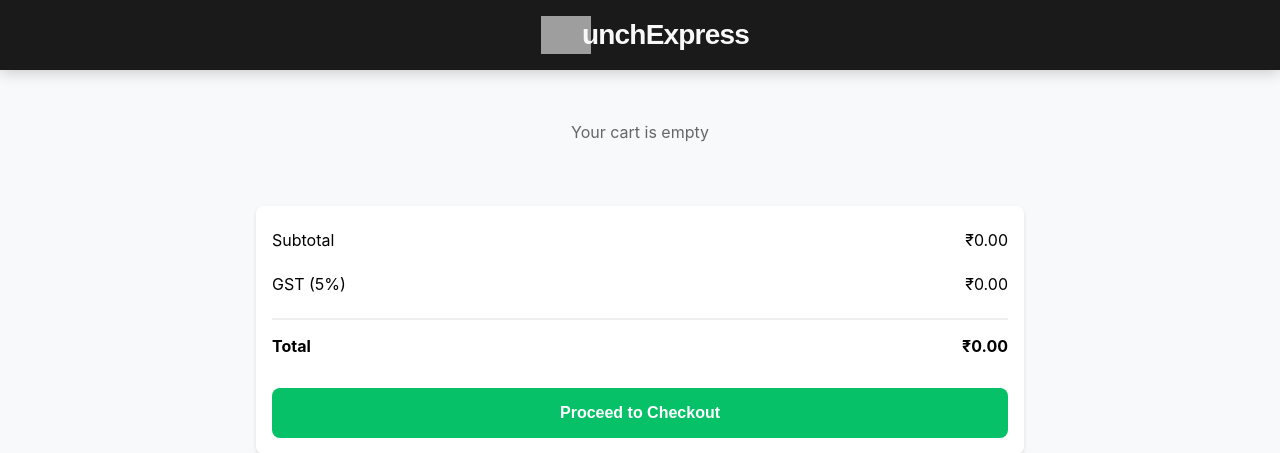
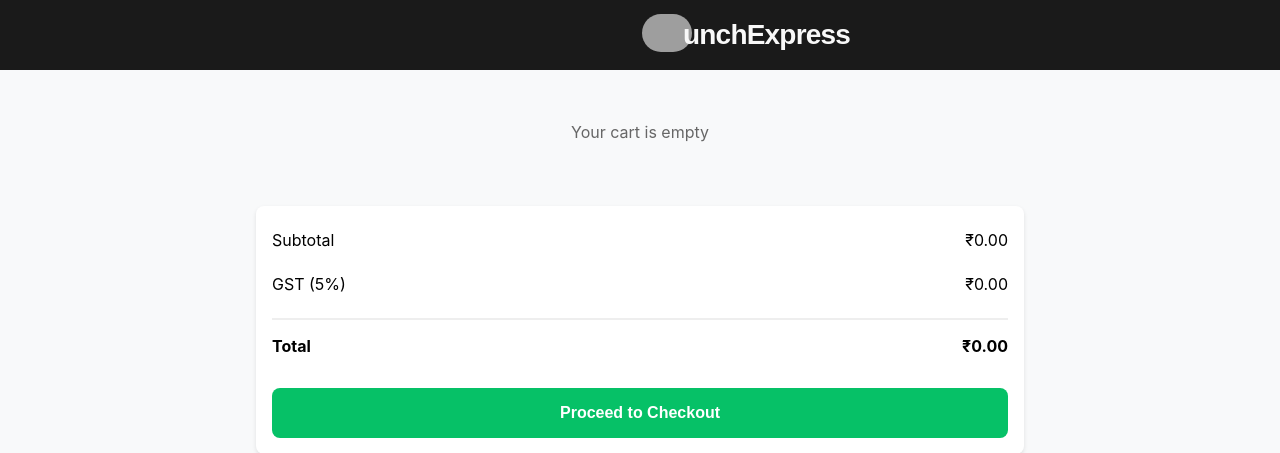
Before and after one commit to Iishita1/Munch-Express, a Flask app: page /cart/ in a window 1280 px wide. Shown: the top 453 px of the page. Run offline with Flask 2, Linux system fonts and the light colour scheme; a user stored in the database is signed in; some libraries are stand-ins or nearby versions; grey boxes are pictures that could not be loaded.

Commit message:
cart header

```diff
--- a/Templates/cart.html
+++ b/Templates/cart.html
@@ -4,6 +4,7 @@
     <meta charset="UTF-8">
     <meta name="viewport" content="width=device-width, initial-scale=1.0">
     <title>Cart - MunchExpress</title>
+    <link rel="stylesheet" href="../static/css/menu.css">
     <link rel="stylesheet" href="https://cdnjs.cloudflare.com/ajax/libs/font-awesome/6.5.1/css/all.min.css">
     <style>
         :root {
@@ -162,14 +163,16 @@
     </style>
 </head>
 <body>
-    <div class="header">
-        <div class="header-content">
+    <header>
+        <div class="container">
             <div class="logo-container">
-                <img src="https://res.cloudinary.com/dsmrhr0lx/image/upload/v1742133484/1_cyopmr.jpg" alt="MunchExpress Logo" class="logo">
+                <a href="{{url_for('index')}}">
+
+              <img src="https://res.cloudinary.com/dsmrhr0lx/image/upload/v1742133484/1_cyopmr.jpg" alt="MunchExpress Logo" class="logo" ></a>
+                  <div class="brand-name">unchExpress</div>
+
             </div>
-            <div class="brand-name">unchExpress</div>
-        </div>
-    </div>
+    </header>
 
     <div class="cart-container">
         <div id="cartItems"></div>
```
